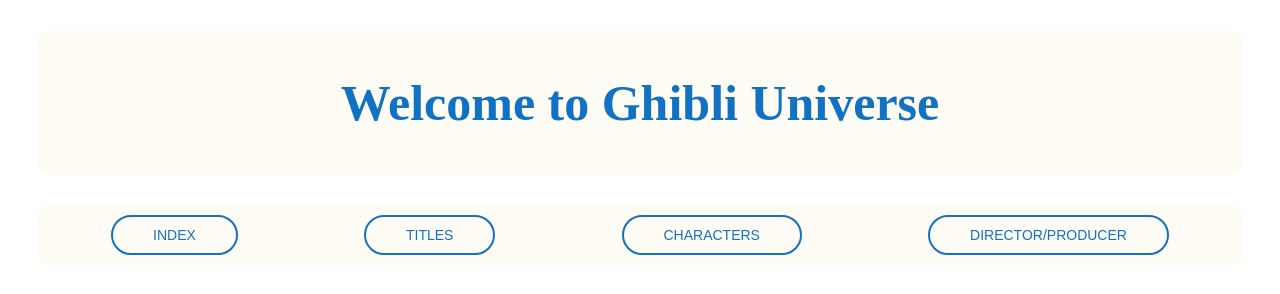
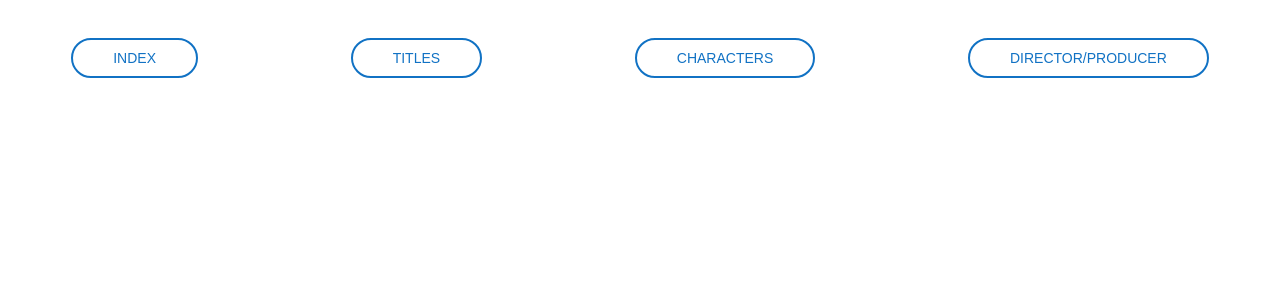
Before and after one commit to Laboratoria/DEV003-data-lovers, a website with bundled scripts: page src/index.html in a window 1280 px wide. Built offline with nearby package versions, Linux system fonts and the light colour scheme; files whose address does not match are found by name.

Commit message:
ultimos cambios de forma para la barra menu

```diff
--- a/src/index.html
+++ b/src/index.html
@@ -6,13 +6,12 @@
     <link rel="stylesheet" href="style.css" />
   </head>
   <body >
-    <header><h1>Welcome to Ghibli Universe</h1></header>
-    <aside>
+    <header>
       <button type="button" class="outline" id="index" value="Index">Index</button>
       <button type="button" class="outline" id="titles" value="Titles">Titles</button>
       <button type="button" class="outline" id="characters" value="Characters">Characters</button>
       <button type="button" class="outline" id="direcprod" value="Director/Producer">Director/Producer</button>
-    </aside>
+    </header>
 
     <section class = "indexView">
       <div class="index"> </div>
--- a/src/style.css
+++ b/src/style.css
@@ -6,16 +6,32 @@
     background:
     url(./media/fondo_inicio.jpg) no-repeat center center fixed;
     background-size: cover;
-}
+    font-family: sans-serif;
+    }
+/*body::before {
+    content: "";
+    width: 100%;
+    height: 100%;
+    position: absolute;
+    top: 0;
+    right: 0;
+    background: linear-gradient(rgba(255, 255, 255, 0.6), transparent 70%,rgba(255, 255, 255, 1));
+}*/
  header {
-    background:linear-gradient(rgba(270, 250, 243, 0.85), rgba(270, 250, 243, 0.85));
-    border-radius: 10px;
-    padding: 1rem;
-    margin: 3rem;
-    font-family:'Arial Narrow Bold';
-    text-align: center;
-    font-size: 3rem;
+    height: auto;
+    width: 100%;
+    /*position: fixed;*/
+    top: 0;
+    left: 0;
+    display: flex;
+    justify-content: space-between;
+    align-items: center;
+    padding: 0 5%;
+    box-sizing: border-box;
+    height: 100px;
+    transition: 0.5s;
  }
+
  header h1 {
     color: #1172c4;
     font-size: 5rem;
@@ -169,7 +185,7 @@
  .titlesContainer {
     display: grid;
     grid-template-columns: repeat(auto-fill, minmax(max(20rem, 500px), 1fr));
- }
+}
 
  .cardTitle {
     background:linear-gradient(rgba(270, 250, 243, 0.85), rgba(270, 250, 243, 0.85));
@@ -178,6 +194,7 @@
     margin: 1.5rem;
     display: flex;
     gap: 2rem;
+    box-shadow: 0 5px 10px #000;
 }
 
  .blockData {
```
